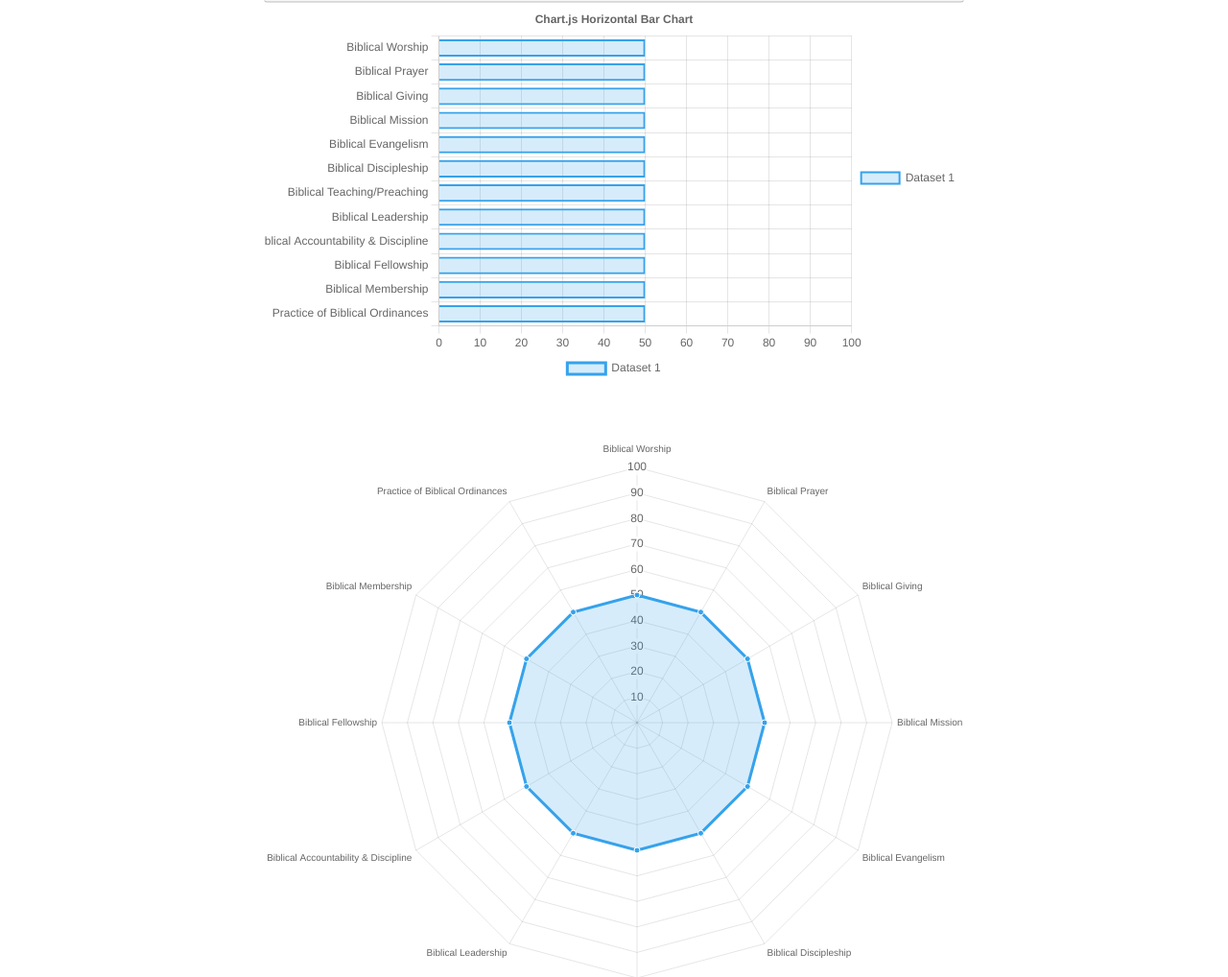
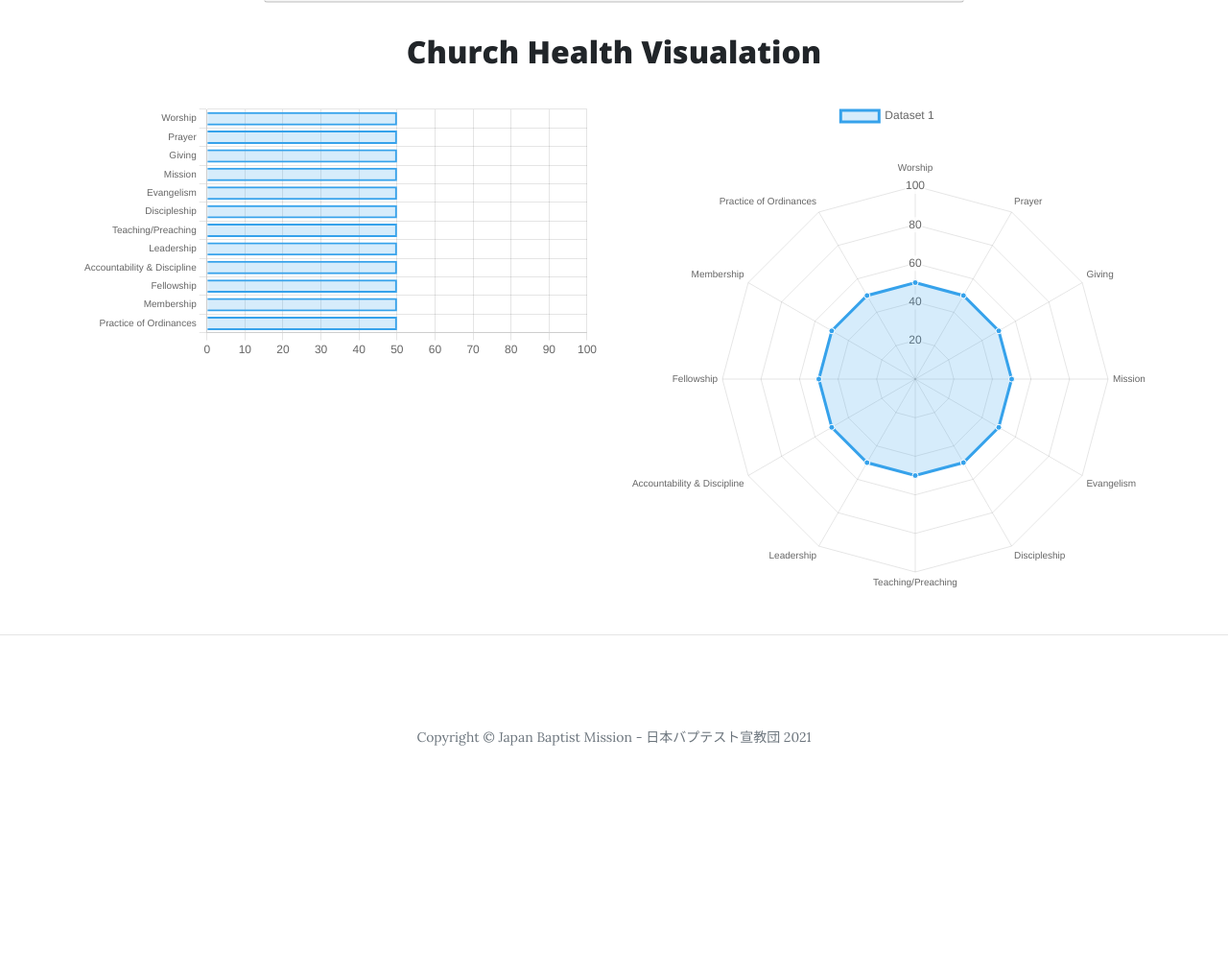
Before and after one commit to rytankersley/rytankersley.github.io, a website: page index.html in a window 1280 px wide. Shown: the part 1727-2745 px from the top of the page at 96% size. After the commit the page ends 2571 px from the top, so only its background shows below. Drawn offline with nearby package versions, Linux system fonts and the light colour scheme.

Commit message:
Cleaned up Chart Styles

```diff
--- a/css/styles.css
+++ b/css/styles.css
@@ -17,3 +17,12 @@
     margin-top: 0;
     margin-bottom: 3rem;
 }
+
+.main-accordion {
+    margin-bottom: 2rem;
+}
+
+.chart-header {
+    text-align: center;
+    margin-bottom: 2rem;
+}
--- a/index.html
+++ b/index.html
@@ -59,18 +59,20 @@
 
     <div class="row">
       <div class="col-lg-8 col-md-10 mx-auto">
-        <div id='accordion'>
-
+        <div id='accordion' class='main-accordion'>
         </div>
       </div>
     </div>
     <div class="row">
-      <div class="col-lg-8 col-md-10 mx-auto">
+      <div class="col-lg-6 col-md-11 mx-auto">
+    <h2 class="chart-header">Church Health Visualation</h2>
+    </div>
+    </div>
+    <div class="row">
+      <div class="col-lg-6 col-md-11 mx-auto">
         <canvas id="barChart"></canvas>
       </div>
-    </div>
-    <div class="row">
-      <div class="col-lg-8 col-md-10 mx-auto">
+      <div class="col-lg-6 col-md-11 mx-auto">
         <canvas id="radarChart"></canvas>
       </div>
     </div>
--- a/js/charts.js
+++ b/js/charts.js
@@ -18,16 +18,24 @@ function createBarChartConfig() {
       responsive: true,
       plugins: {
         legend: {
-          position: 'right',
-        },
-        title: {
-          display: true,
-          text: 'Chart.js Horizontal Bar Chart'
+            display: false
         }
       },
       scales: {
           x: {
-              suggestedMax: 100
+              suggestedMax: 100,
+
+          },
+          y: {
+            ticks: {
+              font: function (context) {
+                var height = context.chart.height
+                var size = height > 220 ? 10 : 6; // setting max limit to 12
+                return {
+                    size: size
+                };
+              }
+            }
           }
       }
     }
@@ -48,9 +56,15 @@ function createRadarChartConfig() {
       scales: {
         r: {
             suggestedMin: 0,
-            suggestedMax: 100
+            suggestedMax: 100,
+            ticks: {
+              stepSize: 20
+            }
         }
-    }
+      },
+      legend: {
+        display: false
+      }
     },
   };
 };
@@ -61,7 +75,9 @@ function getInitialChartData() {
 
   var textData = getTextData(0);
   for(var i = 0; i <textData.categories.length; i++) {
-    labels.push(textData.categories[i].name);
+    var name = textData.categories[i].name;
+    var shortName = name.replace('Biblical ','');
+    labels.push(shortName);
     values.push(50.00);
   }
 
```
